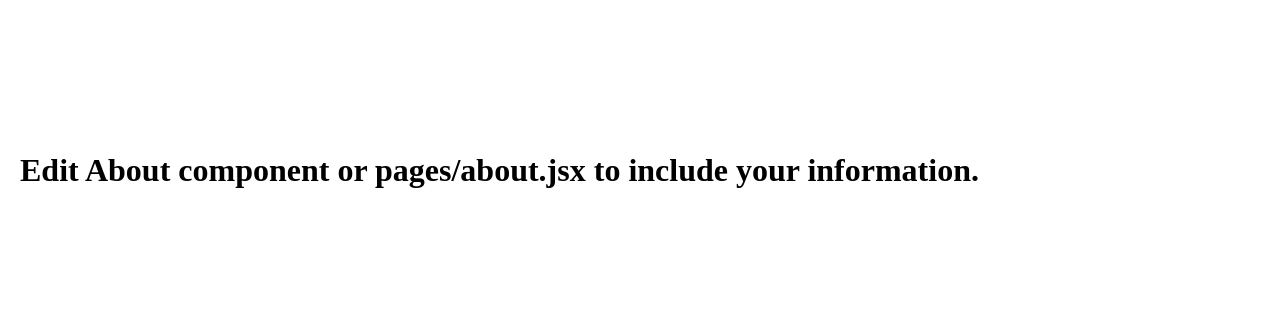
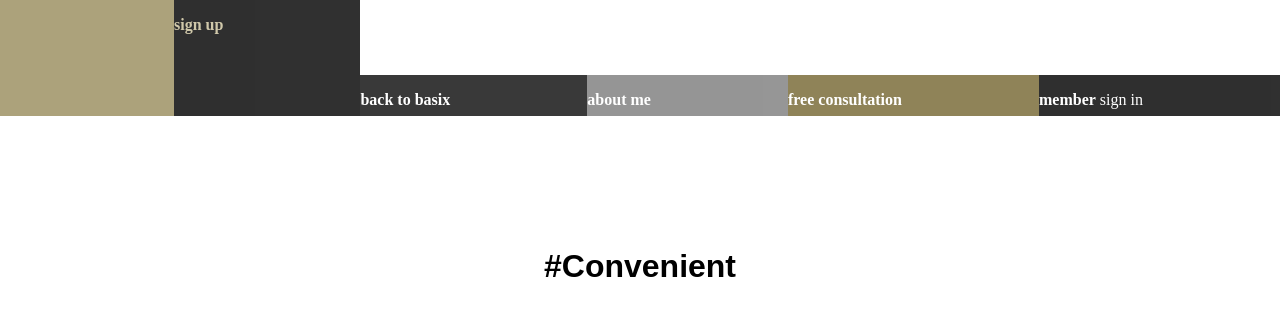
Before and after one commit to frankcalise/kristielengel-com2, a Gatsby site: page /about in a window 1280 px wide. Built offline with nearby package versions, Linux system fonts and the light colour scheme; Gatsby itself is replaced by a stand-in of ours; a web font is replaced by a local one.

Commit message:
feature(nav): WIP nav component and brought in custom font

```diff
--- a/src/components/About/About.css
+++ b/src/components/About/About.css
@@ -5,3 +5,9 @@
   align-items: center;
   min-height: 300px;
 }
+
+.flood-text {
+  font-family: flood-std, sans-serif;
+  font-weight: 400;
+  font-style: normal;
+}
--- a/src/components/About/About.jsx
+++ b/src/components/About/About.jsx
@@ -3,10 +3,8 @@ import "./About.css";
 
 function About() {
   return (
-    <div className="about">
-      <h1>
-        Edit About component or pages/about.jsx to include your information.
-      </h1>
+    <div className="about flood-text">
+      <h1>#Convenient</h1>
     </div>
   );
 }
--- /dev/null
+++ b/src/components/Nav/Nav.css
@@ -0,0 +1,65 @@
+.nav-row {
+  display: flex;
+  align-items: flex-end;
+  width: 100%;
+}
+
+.logo-box {
+  background-color: #756524;
+  height: 116px;
+  opacity: 0.6;
+  width: 174px;
+}
+
+.sign-up {
+  background-color: #000000;
+  color: #c6bc97;
+  flex-grow: 1;
+  height: 41px;
+  opacity: 0.81;
+  /* width: 357px; */
+}
+
+.back-to-basix {
+  background-color: #393939;
+  color: #ffffff;
+  flex-grow: 1;
+  height: 41px;
+  opacity: 1;
+  /* width: 357px; */
+}
+
+.about-nav {
+  background-color: #898989;
+  color: #ffffff;
+  height: 41px;
+  flex-grow: 1;
+  opacity: 0.89;
+  /* width: 357px; */
+}
+
+.free-consultation {
+  background-color: #8f8358;
+  color: #ffffff;
+  height: 41px;
+  flex-grow: 1;
+  opacity: 1;
+  /* width: 174px; */
+}
+
+.member-sign-in {
+  background-color: #000000;
+  color: #ffffff;
+  height: 41px;
+  flex-grow: 1;
+  opacity: 0.81;
+  /* width: 357px; */
+}
+
+.active {
+  height: 116px;
+}
+
+.strong {
+  font-weight: bold;
+}
--- /dev/null
+++ b/src/components/Nav/Nav.jsx
@@ -0,0 +1,29 @@
+import React from "react";
+import "./Nav.css";
+
+function Nav() {
+  return (
+    <div className="nav-row">
+      <div className="logo-box" />
+      <div className="sign-up active">
+        <p className="strong">sign up</p>
+      </div>
+      <div className="back-to-basix">
+        <p className="strong">back to basix</p>
+      </div>
+      <div className="about-nav">
+        <p className="strong">about me</p>
+      </div>
+      <div className="free-consultation">
+        <p className="strong">free consultation</p>
+      </div>
+      <div className="member-sign-in">
+        <p>
+          <span className="strong">member</span> sign in
+        </p>
+      </div>
+    </div>
+  );
+}
+
+export default Nav;
--- a/src/layout/index.css
+++ b/src/layout/index.css
@@ -22,5 +22,5 @@ body {
   min-height: 100vh;
   min-width: 100vw;
   display: flex;
-  padding: 20px;
+  flex-direction: column;
 }
--- a/src/layout/index.jsx
+++ b/src/layout/index.jsx
@@ -1,6 +1,7 @@
 import React from "react";
 import { Helmet } from "react-helmet";
 import config from "../../data/SiteConfig";
+import Nav from "../components/Nav/Nav";
 import "./index.css";
 
 export default function MainLayout({ children }) {
@@ -9,7 +10,10 @@ export default function MainLayout({ children }) {
       <Helmet>
         <meta name="description" content={config.siteDescription} />
         <html lang="en" />
+        <link rel="stylesheet" href="https://use.typekit.net/bjb4rdi.css" />
       </Helmet>
+
+      <Nav />
       {children}
     </div>
   );
```
